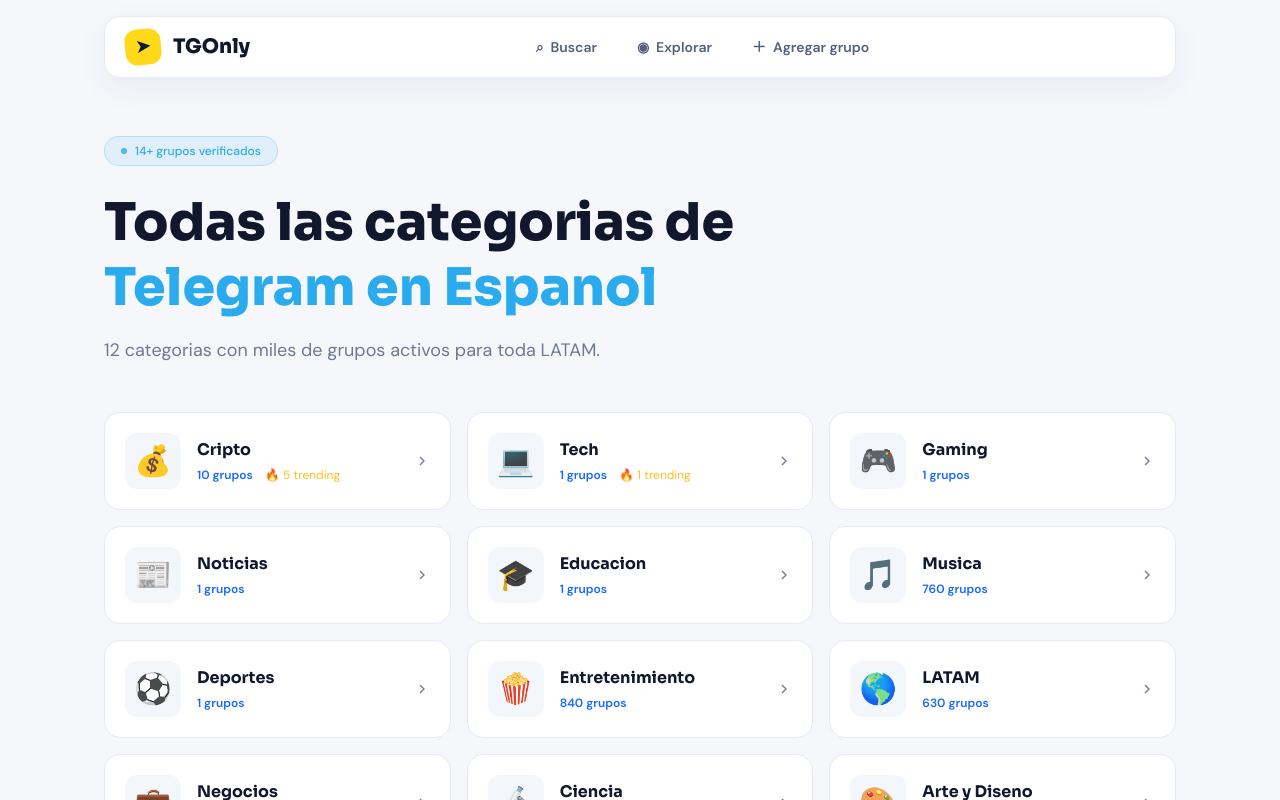
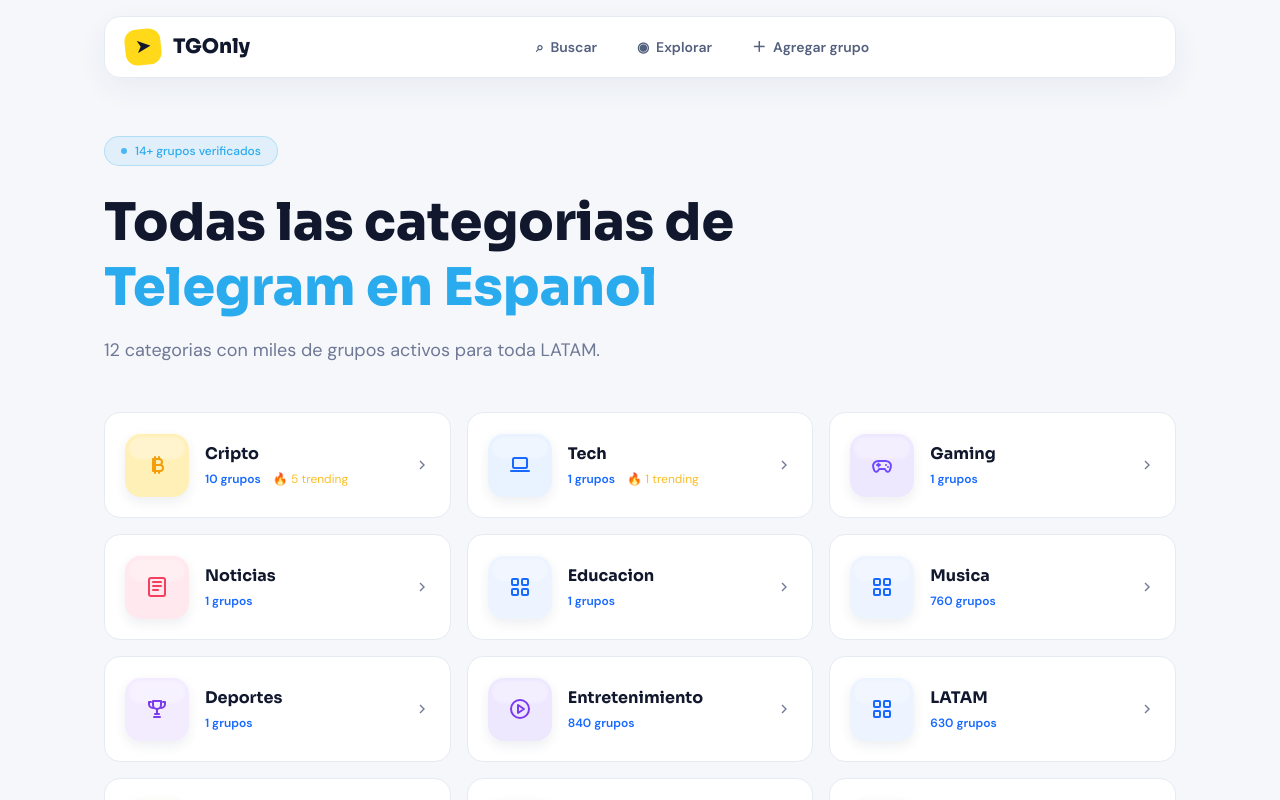
Before and after one commit to gaelnav1/tgonly, a Next.js app: page /grupos in a window 1280 px wide. Shown: the top 800 px of the page. Built offline with nearby package versions, Linux system fonts and the light colour scheme; no server answers; the database is empty.

Commit message:
Design: replace legacy emojis on groups index with category SVG icons

```diff
--- a/app/grupos/page.tsx
+++ b/app/grupos/page.tsx
@@ -2,6 +2,7 @@
 import Link from 'next/link'
 import { getAllGroups, getAllCategories } from '@/lib/getGroups'
 import Navbar from '@/components/Navbar'
+import CategoryIcon from '@/components/CategoryIcon'
 
 export const revalidate = 60
 export const metadata: Metadata = {
@@ -36,7 +37,7 @@
           {countByCategory.map(cat => (
             <Link key={cat.slug} href={`/grupos/${cat.slug}`}
               className="group flex items-center gap-4 bg-white border border-[#e6eaf2] rounded-2xl p-5 hover:border-[#2AABEE]/30 hover:-translate-y-0.5 transition-all duration-200">
-              <div className="w-14 h-14 rounded-xl bg-[#f3f6fb] flex items-center justify-center text-3xl flex-shrink-0">{cat.emoji}</div>
+              <CategoryIcon slug={cat.slug} size="lg" />
               <div className="flex-1 min-w-0">
                 <h2 className="font-syne font-bold text-[16px] text-[#11182d] mb-1">{cat.name}</h2>
                 <div className="flex items-center gap-3 text-[12px]">
```
